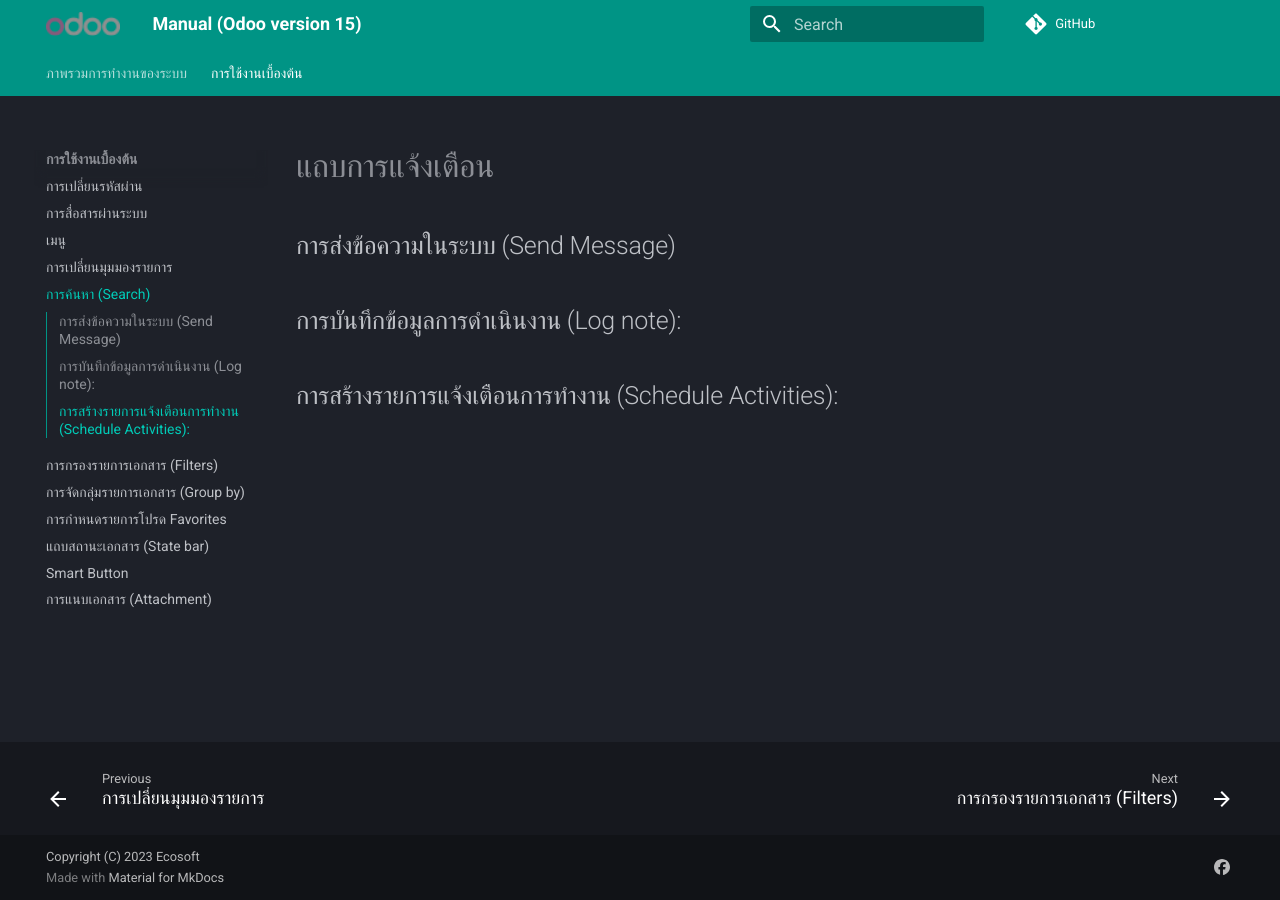
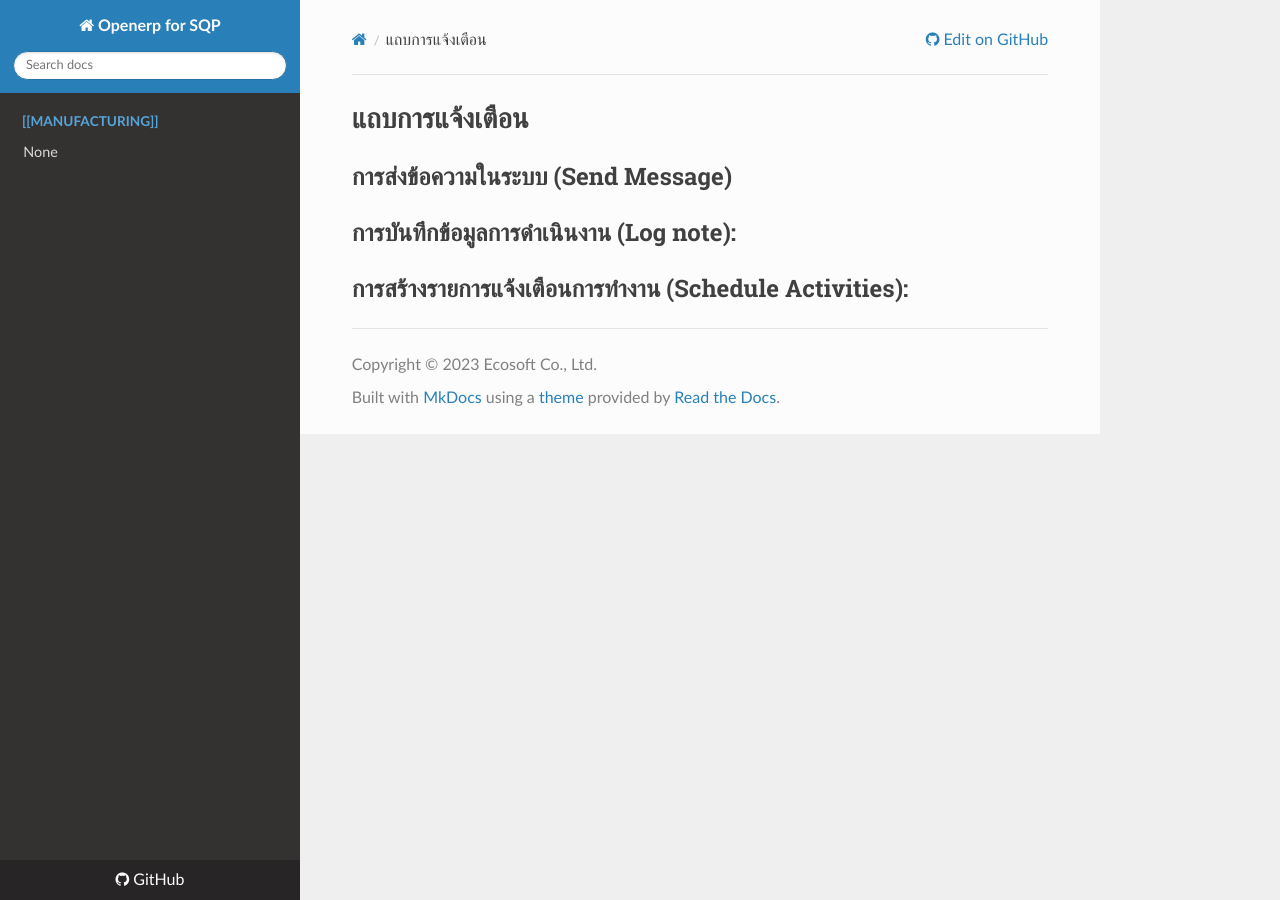
Before and after one commit to ecosoft-odoo/eco-docs, an MkDocs documentation site: the page built from docs/basic-features/05_search.md, in a window 1280 px wide. Built offline with MkDocs 1.6.1, drawn with Linux system fonts in a browser that asks for light colours; nearby versions of some CDN libraries; comment, search, counter and statistics services are not loaded.

Commit message:
Update mkdocs.yml

```diff
--- a/mkdocs.yml
+++ b/mkdocs.yml
@@ -1,64 +1,16 @@
-site_name: Manual (Odoo version 15)
-repo_url: https://github.com/ecosoft-odoo/eco-docs
-edit_uri: edit/main/docs
+# Copyright (c) 2023 Ecosoft Co., Ltd.
 
-nav:
-  - ภาพรวมการทำงานของระบบ: overview.md
-  - การใช้งานเบื้องต้น:
-    - การเปลี่ยนรหัสผ่าน: basic-features/01_change-password.md
-    - การสื่อสารผ่านระบบ: basic-features/02_noti-message.md
-    - เมนู: basic-features/03_menu.md
-    - การเปลี่ยนมุมมองรายการ: basic-features/04_doc-view.md
-    - การค้นหา (Search): basic-features/05_search.md
-    - การกรองรายการเอกสาร (Filters): basic-features/06_filter.md
-    - การจัดกลุ่มรายการเอกสาร (Group by): basic-features/07_groupby.md
-    - การกำหนดรายการโปรด Favorites: basic-features/08_favorite.md
-    - แถบสถานะเอกสาร (State bar): basic-features/09_state-bar.md
-    - Smart Button: basic-features/10_smart-button.md
-    - การแนบเอกสาร (Attachment): basic-features/11_attachment.md
-
+site_name: Openerp for SQP
+copyright: Copyright &copy; 2023 Ecosoft Co., Ltd.
+repo_url: https://github.com/ecosoft-odoo/sqp-docs  # Add edit on github link
+edit_uri: edit/master/docs  # Point to master branch
+theme: readthedocs
+nav:  # Content organization
+  - "[[Manufacturing]]":
+    - "การผลิตของโรง Continuous"
 markdown_extensions:
-  - attr_list
-  - admonition
-  - tables
-
-theme:
-  name: material
-  logo: img/odoo_logo_tiny.png
-  palette:
-    primary: teal
-    accent: blue
-    scheme: slate
-
-  language: en
-
-  favicon: img/odoo_logo_tiny.png
-
-  features:
-    - navigation.tabs
-    - navigation.sections
-    - navigation.footer
-    - navigation.path
-    - navigation.expand
-    - toc.integrate
-
-  icon:
-    admonition:
-      Note: octicons/tag-16
-
-extra:
-    social:
-      - icon: fontawesome/brands/facebook
-        link: https://ecosoft.co.th/
-
-copyright: Copyright (C) 2023 Ecosoft
-
+    - toc:  # For link for hearders, H1, H2, etc.
+        permalink: "#"
+    - admonition   # For !!! Note box
 plugins:
-  - search:
-      lang: th
-
-
-#แปะไว้ คำสั่งไว้เพิ่มใน plugins ทีหลัง ใช้สำหรับเพิ่มปุ่ม export to pdf ในหน้าเว็บ
-#(ถ้าเพิ่มแล้วมีอัปเดต >> terminal จะใช้เวลาค่อนข้างนานในการอัปเดต เพราะเหมือนว่าจะไป create pdf แต่ละหน้าไว้)
-  #pdf-export:
-    #combined: true
+    - search
```
